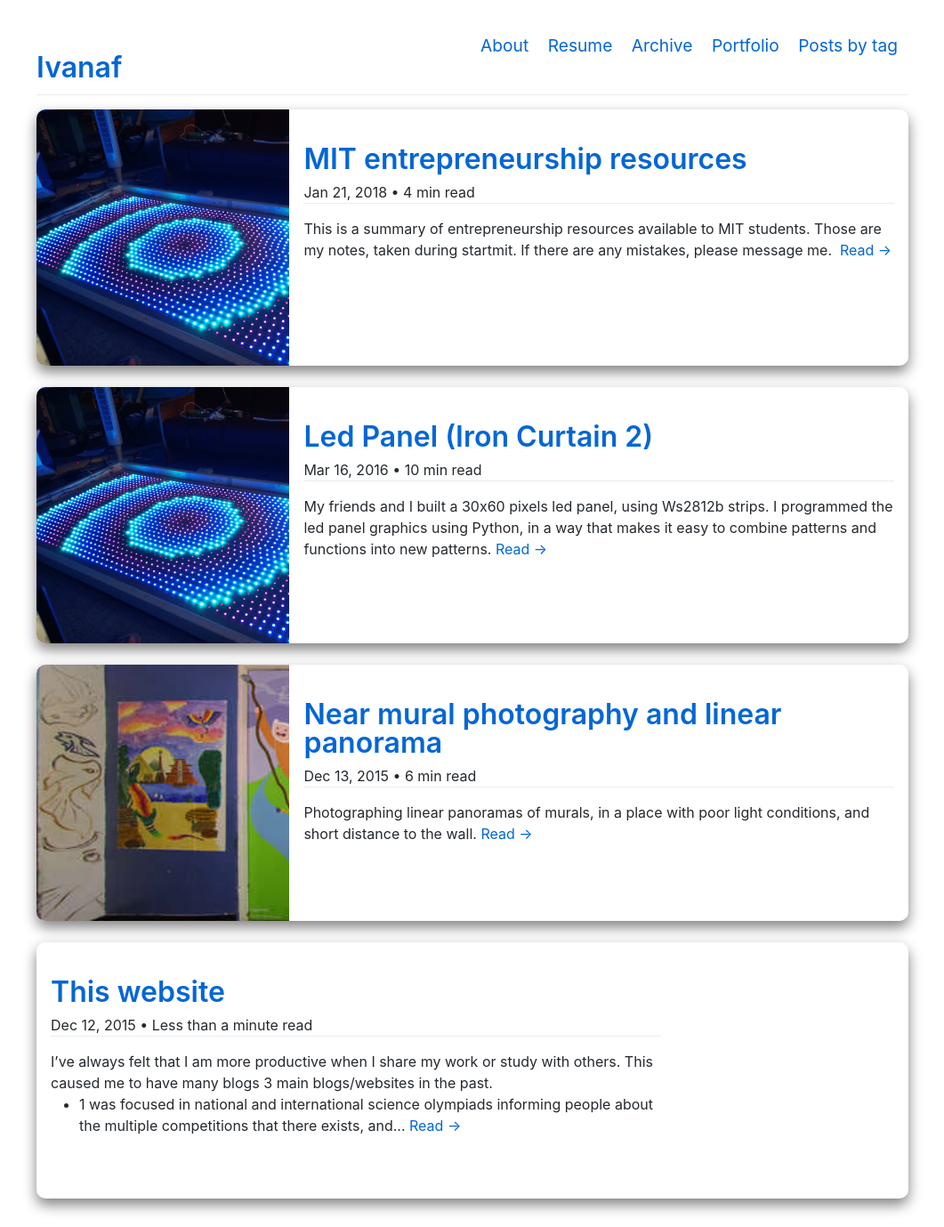
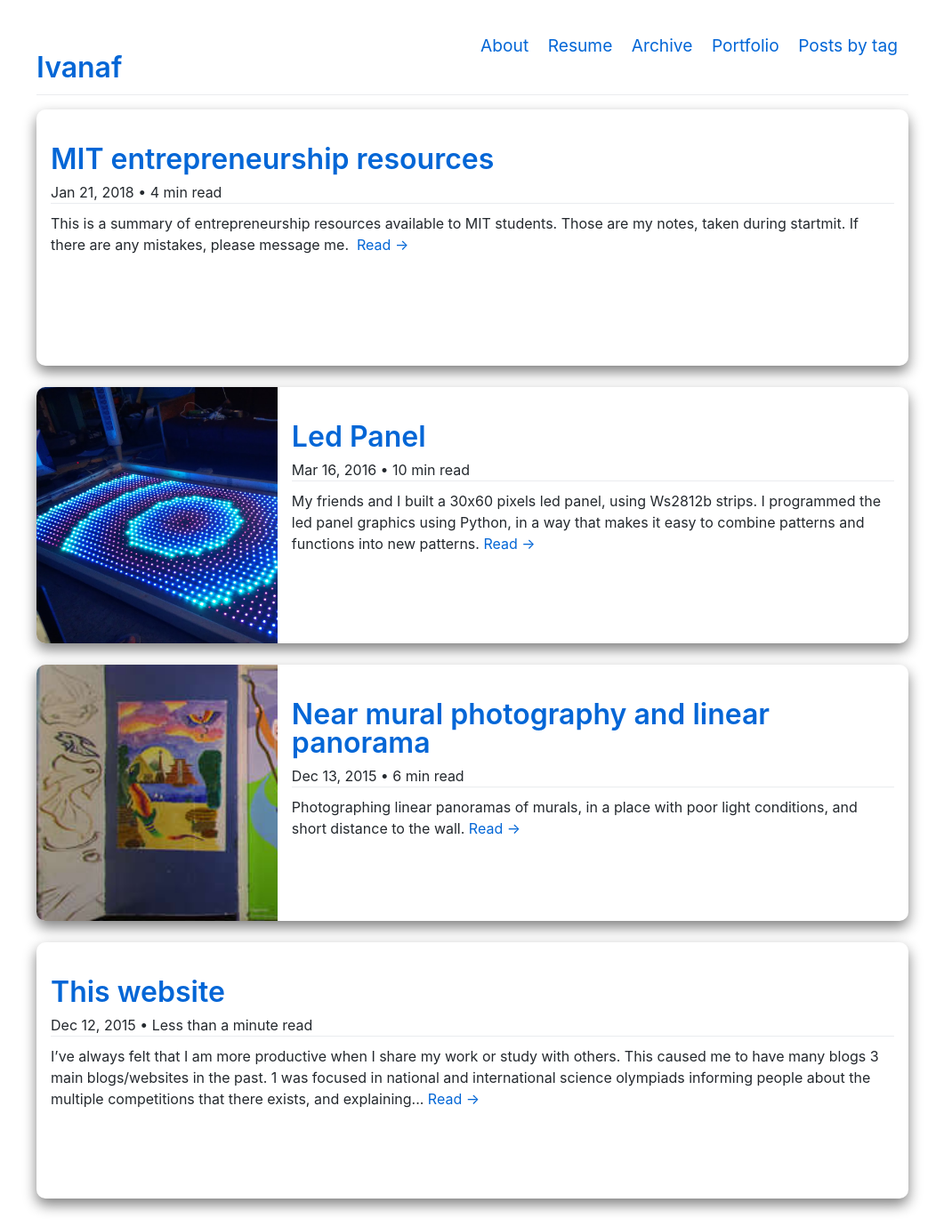
Before and after one commit to itf/itf.github.io-jekyll, a Jekyll site: the page built from index.html, in a window 1280 px wide. Shown: the whole page at 89% size, without its empty margins (109-1170 px from the left). Built offline with Jekyll 4.4.1, drawn with Linux system fonts in a browser that asks for light colours; the list of posts is cut into pages by our own code.

Commit message:
General fixes on theme

```diff
--- a/_layouts/default.html
+++ b/_layouts/default.html
@@ -28,7 +28,6 @@
             This site is open source. {% github_edit_link "Improve this page" %}.
           </div>
           {% endif %}
-
     </div>
   </body>
 </html>
--- a/_posts/2016-03-16-Led-curtain.md
+++ b/_posts/2016-03-16-Led-curtain.md
@@ -1,5 +1,5 @@
 ---
-title: Led Panel (Iron Curtain 2)
+title: Led Panel
 img: panel.jpg
 tag: [Projects, Electronics]
 
--- a/_sass/holo-alpha-mods.scss
+++ b/_sass/holo-alpha-mods.scss
@@ -130,7 +130,7 @@
         display:flex;
     }
     .post-block{
-        width:70%;
+        width:100%;
         display: block;
         margin: 1em;
     }
@@ -139,7 +139,7 @@
         max-height:100%;
         height: 100%;
         display: block;
-        width: 30%;
+        width: 40%;
         overflow: hidden;
 	margin-left:0;
     }
--- a/about.html
+++ b/about.html
@@ -3,7 +3,7 @@
 title: About
 ---
 
-Ivan Tadeu Ferreira Antunes Filho is a Junior studying EECS at MIT.
+I am Ivan Tadeu Ferreira Antunes Filho, currently an MEng student in EECS at MIT.
 
 
 
--- a/index.html
+++ b/index.html
@@ -17,7 +17,7 @@
     <div class="post-container">
         {% if post.img %}
         <div class="post-thumbnail">
-            <img  src="{{ site.baseurl }}/img/{{post.img}}">
+            <img  src="{{ site.baseurl }}/img/{{post.img}}" alt="{{post.img}}">
         </div>
         {% endif %}
         <div class="post-block">
@@ -36,15 +36,15 @@
                   {{ post.date | date: site.date_format }} • {{ read-time }}
               </span>
             </div>
-          <p>
           <div class="post-summary">
-          {% if post.summary %}
-            {{ post.summary }}&nbsp;<a class="read-more" href="{{ post.url | prepend: site.baseurl }}">{{ site.var_read }}  →</a>
-          {% else %}
-            {{ post.excerpt | remove: '<p>' | remove: '</p>'| truncatewords: 50 }}&nbsp;<a class="read-more" href="{{ post.url | prepend: site.baseurl }}">{{ site.var_read }}  →</a>
-          {% endif %}
+            <p>
+              {% if post.summary %}
+                {{ post.summary }}&nbsp;<a class="read-more" href="{{ post.url | prepend: site.baseurl }}">{{ site.var_read }}  →</a>
+              {% else %}
+                {{ post.excerpt | remove: '<p>' | remove: '</p>'|  strip_html| truncatewords: 50 }}&nbsp;<a class="read-more" href="{{ post.url | prepend: site.baseurl }}">{{ site.var_read }}  →</a>
+              {% endif %}
+            </p>
           </div>
-          </p>
         </div>
       </div>
 
```
Also changed, not shown: _posts/2018-01-21-mit-entrepeneurs-resources.md (+0 -1 lines). Lines whose indentation alone changed are shown as unchanged.
